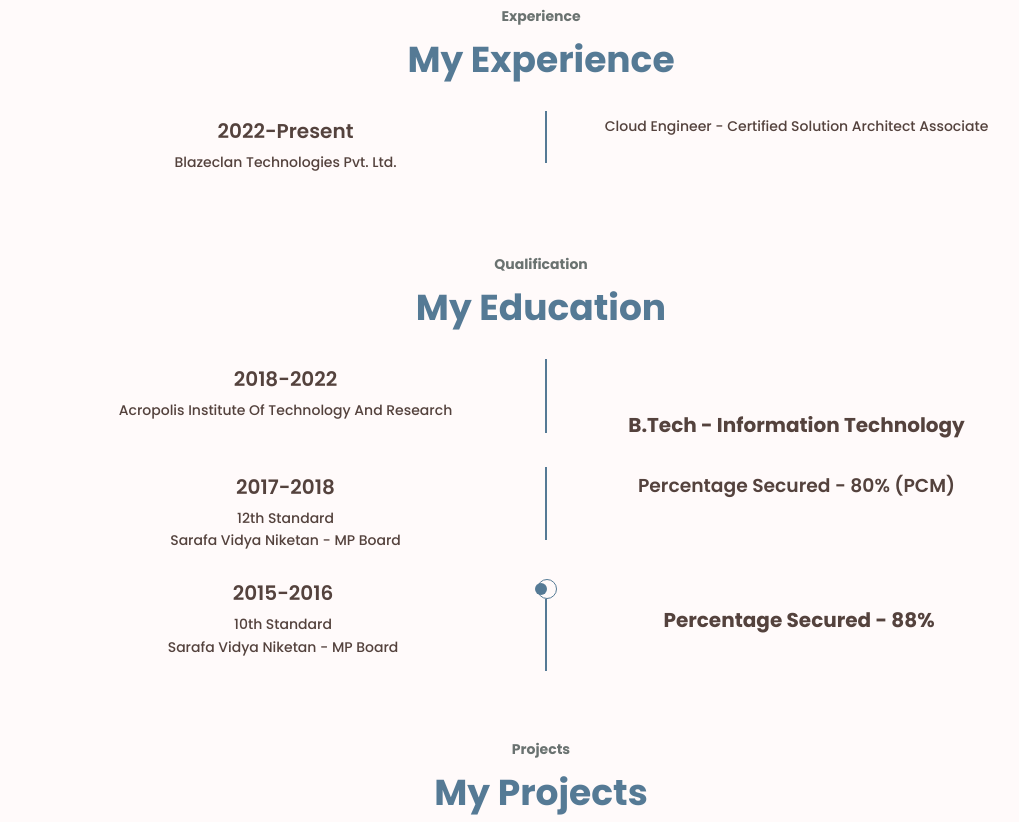
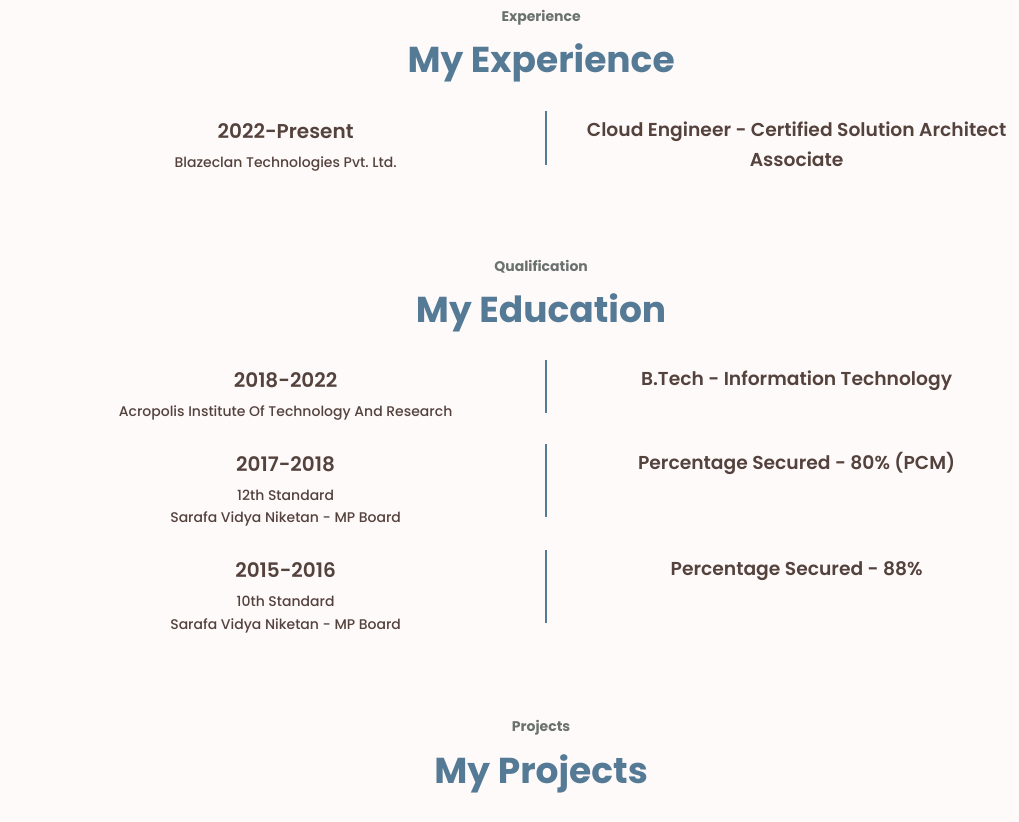
Before and after one commit to AnukratiRawal14/Portfolio, a plain HTML site: page index.html in a window 1280 px wide. Shown: the part 1630-2452 px from the top of the page, without its empty margins (261-1280 px from the left). Drawn offline with nearby package versions, Linux system fonts and the light colour scheme.

Commit message:
formatting

```diff
--- a/index.html
+++ b/index.html
@@ -246,7 +246,7 @@
                         </div>
 
                         <div>
-                            <span class ="education__university">Cloud Engineer - Certified Solution Architect Associate</span>
+                            <p><h3>Cloud Engineer - Certified Solution Architect Associate</h3></p>
                         </div>
 
                     </div>
@@ -270,7 +270,8 @@
                     </div>
 
                     <div>
-                        <h6 class="education__race">B.Tech - Information Technology</h6>
+<!--                         <h6 class="education__race">B.Tech - Information Technology</h6> -->
+                           <p><h3>B.Tech - Information Technology</h3></p>
                     </div>
 
                   </div>
@@ -308,12 +309,12 @@
                         </div>
 
                         <div class ="education__time">
-                            <span class="education__rounder"></span>
                             <span class ="education__line"></span>
                         </div>
 
                         <div>
-                            <h4 class ="education__race">Percentage Secured - 88% </h4>
+<!--                             <h4 class ="education__race">Percentage Secured - 88% </h4> -->
+                            <p><h3>Percentage Secured - 88% </h3></p>
                         </div>
 
                     </div>
```
